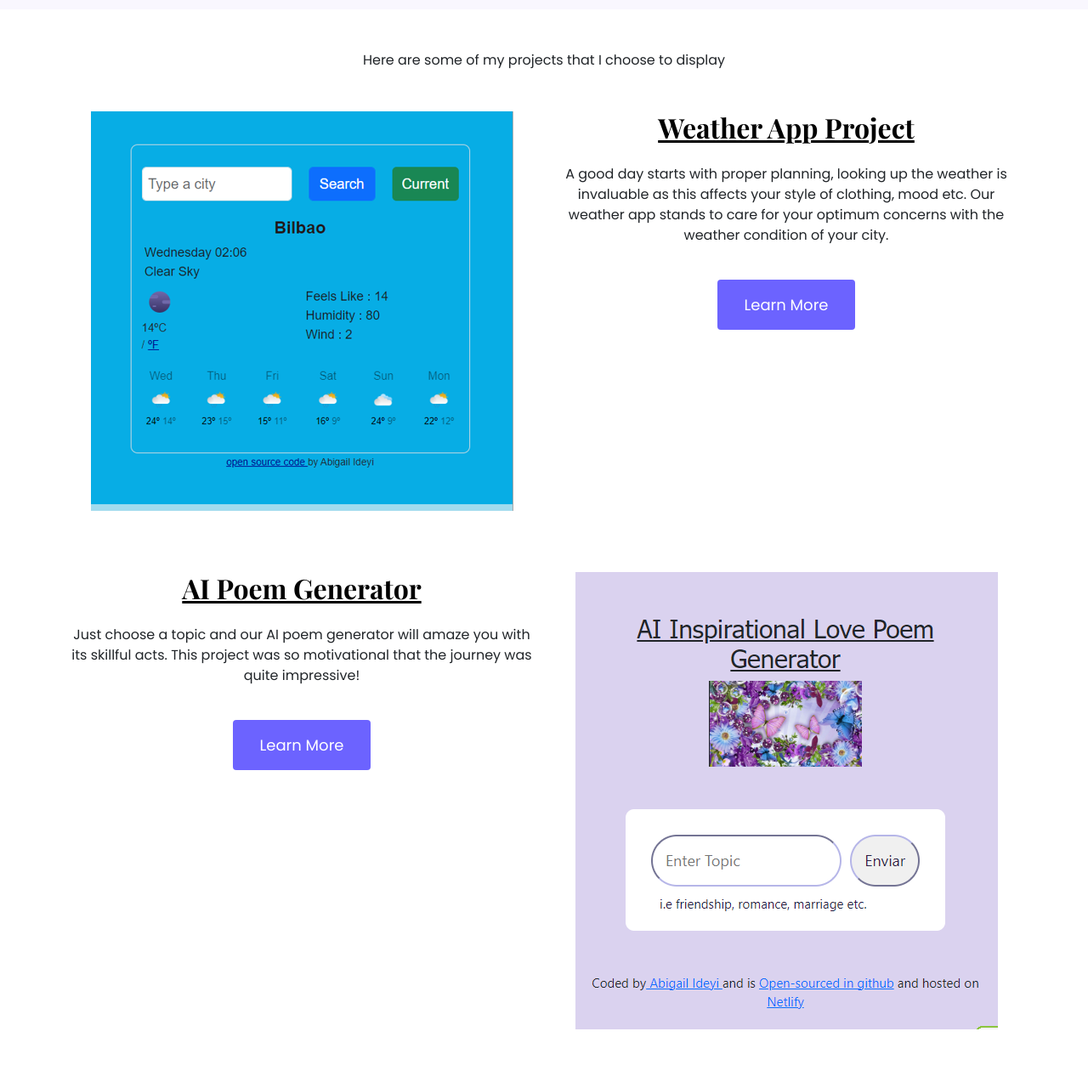
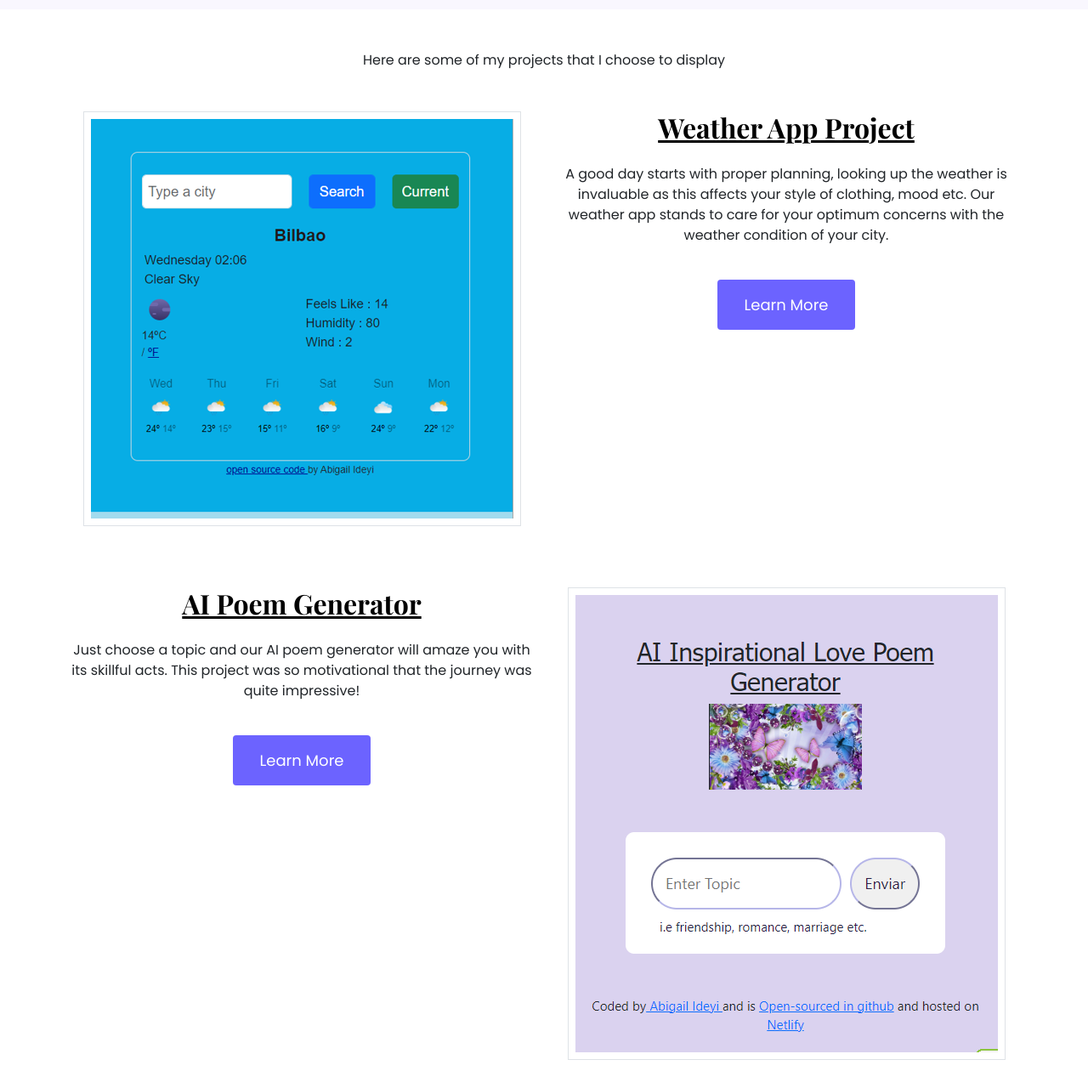
Before and after one commit to AbbyMicah/Abigails-Portfolio, a plain HTML site: page index.html in a window 1280 px wide. Shown: the part 600-1880 px from the top of the page at 85% size. Drawn offline with nearby package versions, Linux system fonts and the light colour scheme; a web font is replaced by a local one.

Commit message:
I adjusted the images to make it responsive.

```diff
--- a/index.html
+++ b/index.html
@@ -29,7 +29,7 @@
 <div class="container">
 <div class="row text-center mt-5">
     <div class="col-sm-6">
-<img src="images/Screenshot 2024-09-25 034425.png"/>
+<img src="images/Screenshot 2024-09-25 034425.png" class="img-fluid rounded-sm p-2 border"/>
     </div>
 <div class="col-sm-6">
     <h2 class="mb-4 text-decoration-underline">
@@ -51,13 +51,13 @@
     <a href="" class="btn btn-branding"> Learn More</a>
 </div>
     <div class="col-sm-6">
-        <img src="images/Screenshot 2024-09-25 034226.png"/>
+        <img src="images/Screenshot 2024-09-25 034226.png" class="img-fluid rounded-sm p-2 border"/>
     </div>
     </div>
 </br>
 <div class="row text-center mt-5">
     <div class="col-sm-6">
-     <img src="images/Screenshot 2024-09-25 034513.png"/>
+     <img src="images/Screenshot 2024-09-25 034513.png"class="img-fluid rounded-sm p-2 border"/>
     </div>
     <div class="col-sm-6">
 <h2 class="mb-4 text-decoration-underline">
```
